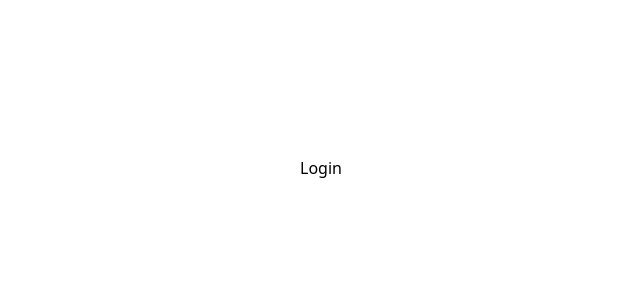
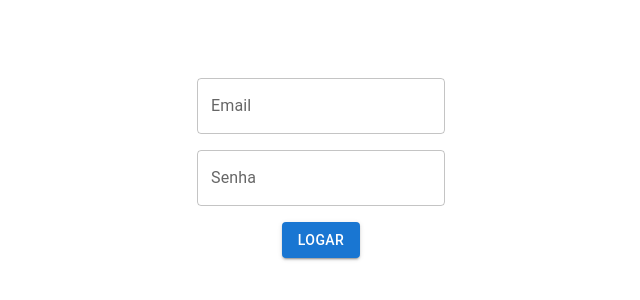
Before and after one commit to Habituai/Front, a React (Vite) app: page /sign-in in a window 1280 px wide. Shown: the part 232-532 px from the top of the page, without its empty margins (319-959 px from the left). Built offline with nearby package versions, Linux system fonts and the light colour scheme.

Commit message:
adjust routes and signin base form

```diff
--- a/src/pages/Dashboard.jsx
+++ b/src/pages/Dashboard.jsx
@@ -2,14 +2,21 @@ import axios from "axios";
 import { useEffect, useState } from "react";
 
 function Dashboard() {
-	const pokeUrl = "https://pokeapi.co/api/v2/pokemon?limit=100000&offset=0";
+	const pokeUrl = "https://pokeapi.co/api/v2/pokemon";
 
 	const [pokemon, setPokemon] = useState([]);
 
 	useEffect(() => {
-		axios.get(pokeUrl).then(function (response) {
-			setPokemon(response.data.results);
-		});
+		axios
+			.get(pokeUrl, {
+				params: {
+					limit: 100000,
+					offset: 0,
+				},
+			})
+			.then(function (response) {
+				setPokemon(response.data.results);
+			});
 	}, []);
 
 	return (
--- a/src/pages/Home.jsx
+++ b/src/pages/Home.jsx
@@ -1,7 +1,15 @@
+import { Button } from "@mui/material";
+import { Link } from "react-router-dom";
+
 function Home() {
 	return (
-		<div className="w-full h-screen flex justify-center items-center">
-			<h1>Bitu</h1>
+		<div className="w-full h-screen flex justify-center items-center flex-col">
+			<Button component={Link} to="/sign-up">
+				Cadastrar
+			</Button>
+			<Button component={Link} to="/sign-in">
+				Login
+			</Button>
 		</div>
 	);
 }
--- a/src/pages/SignIn.jsx
+++ b/src/pages/SignIn.jsx
@@ -1,8 +1,60 @@
+import * as Yup from "yup";
+import { ErrorMessage, Field, Form, Formik } from "formik";
+import { Button } from "@mui/material";
+
+import EmailField from "../components/field/email";
+import PasswordField from "../components/field/password";
+
+import { useAuth } from "../hooks/useAuth";
+import { useNavigate } from "react-router-dom";
+
 function SignIn() {
+	const navigate = useNavigate();
+	const { setAuth } = useAuth();
+
 	return (
-		<div className="w-full h-screen flex justify-center items-center">
-			<h1>Login</h1>
-		</div>
+		<Formik
+			initialValues={{ email: "", password: "" }}
+			validationSchema={Yup.object({
+				email: Yup.string()
+					.email("Invalid email address")
+					.required("Required"),
+				password: Yup.string()
+					.max(20, "Must be 20 characters or less")
+					.required("Required"),
+			})}
+			onSubmit={(values, { setSubmitting }) => {
+				setTimeout(() => {
+					//Armazenar informações - porém com cookies
+					//localStorage.setItem("token", "some-login-token");
+
+					setAuth(true);
+					navigate("/dashboard");
+				}, 200);
+			}}
+		>
+			<Form>
+				<div className="w-full h-screen flex justify-center items-center flex-col gap-4">
+					<div className="flex flex-row">
+						<Field name="email" type="email" as={EmailField} />
+						<ErrorMessage name="email" />
+					</div>
+
+					<div className="flex flex-row">
+						<Field
+							name="password"
+							type="password"
+							as={PasswordField}
+						/>
+						<ErrorMessage name="password" />
+					</div>
+
+					<Button type="submit" variant="contained">
+						Logar
+					</Button>
+				</div>
+			</Form>
+		</Formik>
 	);
 }
 
```
